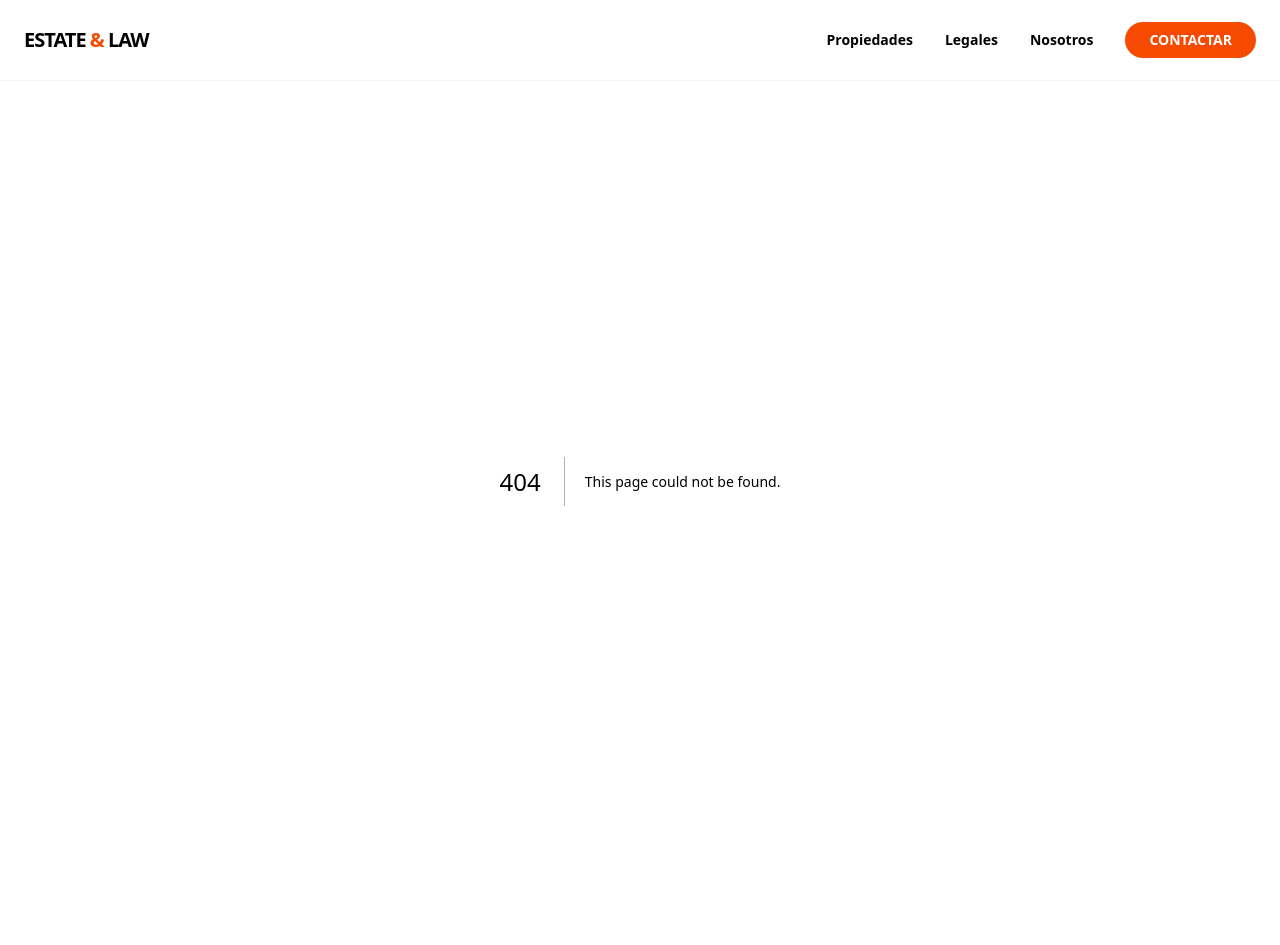
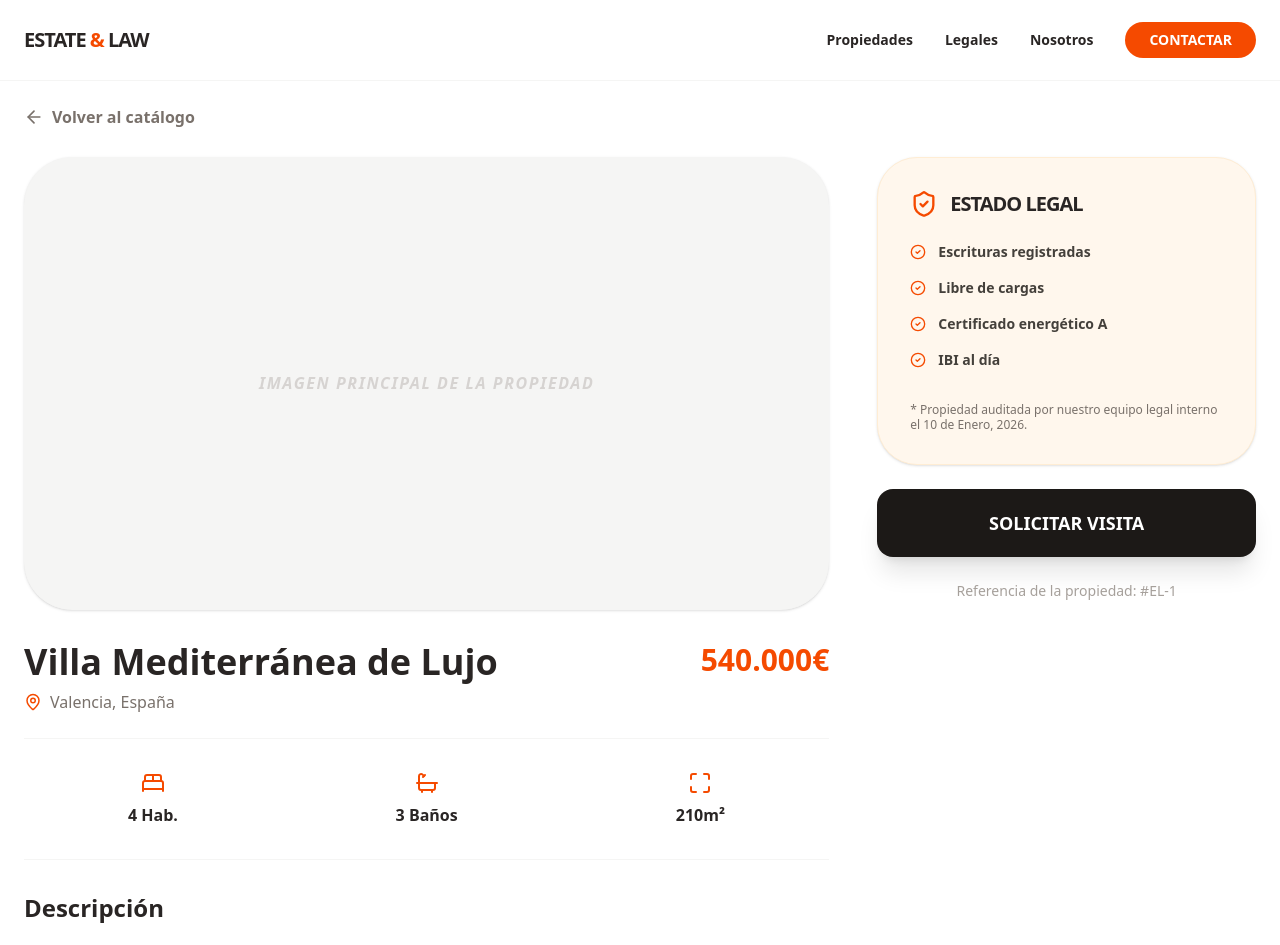
Before and after one commit to LuisErnestoZamb/alfmira, a Next.js app: page /properties/1 in a window 1280 px wide. Before the commit this address had no page. Shown: the top 945 px of the page. Before the commit the page ends 881 px from the top, so only its background shows below. Built offline with nearby package versions, Linux system fonts and the light colour scheme.

Commit message:
property detail V1

```diff
--- /dev/null
+++ b/src/app/properties/[id]/page.tsx
@@ -0,0 +1,102 @@
+import { MapPin, Maximize, BedDouble, Bath, ShieldCheck, CheckCircle2, ArrowLeft } from 'lucide-react';
+import Link from 'next/link';
+
+export default function PropertyDetail({ params }: { params: { id: string } }) {
+  // Simulamos los datos de la propiedad
+  const property = {
+    titulo: "Villa Mediterránea de Lujo",
+    precio: "540.000€",
+    ubicacion: "Valencia, España",
+    descripcion: "Una propiedad excepcional que combina el diseño moderno con la calidez del mediterráneo. Esta villa no solo destaca por su arquitectura, sino por su situación jurídica impecable, verificada por nuestro equipo.",
+    specs: { beds: 4, baths: 3, sqft: "210m²" },
+    legalFeatures: ["Escrituras registradas", "Libre de cargas", "Certificado energético A", "IBI al día"]
+  };
+
+  return (
+    <div className="bg-white min-h-screen pb-20">
+      {/* Botón Volver */}
+      <div className="max-w-7xl mx-auto px-6 py-6">
+        <Link href="/properties" className="inline-flex items-center text-stone-500 hover:text-orange-600 font-bold transition">
+          <ArrowLeft size={20} className="mr-2" /> Volver al catálogo
+        </Link>
+      </div>
+
+      <div className="max-w-7xl mx-auto px-6 grid lg:grid-cols-12 gap-12">
+
+        {/* COLUMNA IZQUIERDA: GALERÍA Y DESCRIPCIÓN */}
+        <div className="lg:col-span-8">
+          {/* Main Image Placeholder */}
+          <div className="aspect-video bg-stone-100 rounded-[3rem] border border-stone-100 overflow-hidden mb-8 shadow-sm">
+            <div className="w-full h-full flex items-center justify-center text-stone-300">
+              <span className="font-bold italic uppercase tracking-widest">Imagen Principal de la Propiedad</span>
+            </div>
+          </div>
+
+          <div className="flex justify-between items-start mb-6">
+            <div>
+              <h1 className="text-4xl font-black text-stone-800 mb-2">{property.titulo}</h1>
+              <div className="flex items-center text-stone-500 font-medium">
+                <MapPin size={18} className="mr-2 text-orange-600" />
+                {property.ubicacion}
+              </div>
+            </div>
+            <div className="text-3xl font-black text-orange-600">{property.precio}</div>
+          </div>
+
+          {/* Características Rápidas */}
+          <div className="grid grid-cols-3 gap-4 py-8 border-y border-stone-100 mb-8">
+            <div className="flex flex-col items-center text-center">
+              <BedDouble className="text-orange-600 mb-2" />
+              <span className="text-stone-800 font-bold">{property.specs.beds} Hab.</span>
+            </div>
+            <div className="flex flex-col items-center text-center">
+              <Bath className="text-orange-600 mb-2" />
+              <span className="text-stone-800 font-bold">{property.specs.baths} Baños</span>
+            </div>
+            <div className="flex flex-col items-center text-center">
+              <Maximize className="text-orange-600 mb-2" />
+              <span className="text-stone-800 font-bold">{property.specs.sqft}</span>
+            </div>
+          </div>
+
+          <h3 className="text-2xl font-black text-stone-800 mb-4">Descripción</h3>
+          <p className="text-stone-600 leading-relaxed text-lg">
+            {property.descripcion}
+          </p>
+        </div>
+
+        {/* COLUMNA DERECHA: CAJA LEGAL Y CONTACTO */}
+        <div className="lg:col-span-4 space-y-6">
+          {/* Card Legal (Tu diferencial) */}
+          <div className="bg-orange-50 border border-orange-100 p-8 rounded-[2.5rem] shadow-sm">
+            <div className="flex items-center space-x-3 mb-6">
+              <ShieldCheck className="text-orange-600" size={28} />
+              <h3 className="text-xl font-black text-stone-800 uppercase tracking-tighter">Estado Legal</h3>
+            </div>
+            <div className="space-y-4 mb-8">
+              {property.legalFeatures.map((item) => (
+                <div key={item} className="flex items-center text-stone-700 font-semibold text-sm">
+                  <CheckCircle2 size={16} className="mr-3 text-orange-600" />
+                  {item}
+                </div>
+              ))}
+            </div>
+            <p className="text-xs text-stone-500 leading-tight">
+              * Propiedad auditada por nuestro equipo legal interno el 10 de Enero, 2026.
+            </p>
+          </div>
+
+          {/* Botón de Acción */}
+          <Link href="/contact" className="block w-full bg-stone-900 text-white text-center py-5 rounded-2xl font-black text-lg hover:bg-stone-800 transition-colors shadow-xl">
+            SOLICITAR VISITA
+          </Link>
+
+          <div className="text-center">
+            <p className="text-sm text-stone-400">Referencia de la propiedad: #EL-{params.id}</p>
+          </div>
+        </div>
+
+      </div>
+    </div>
+  );
+}
```
